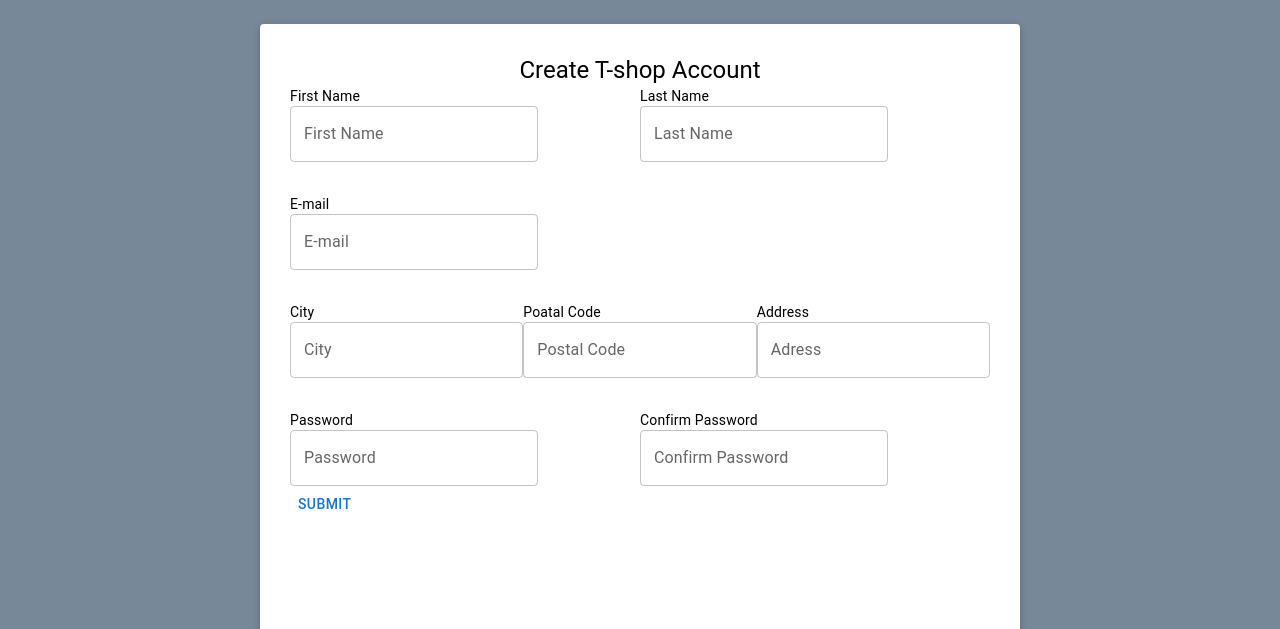
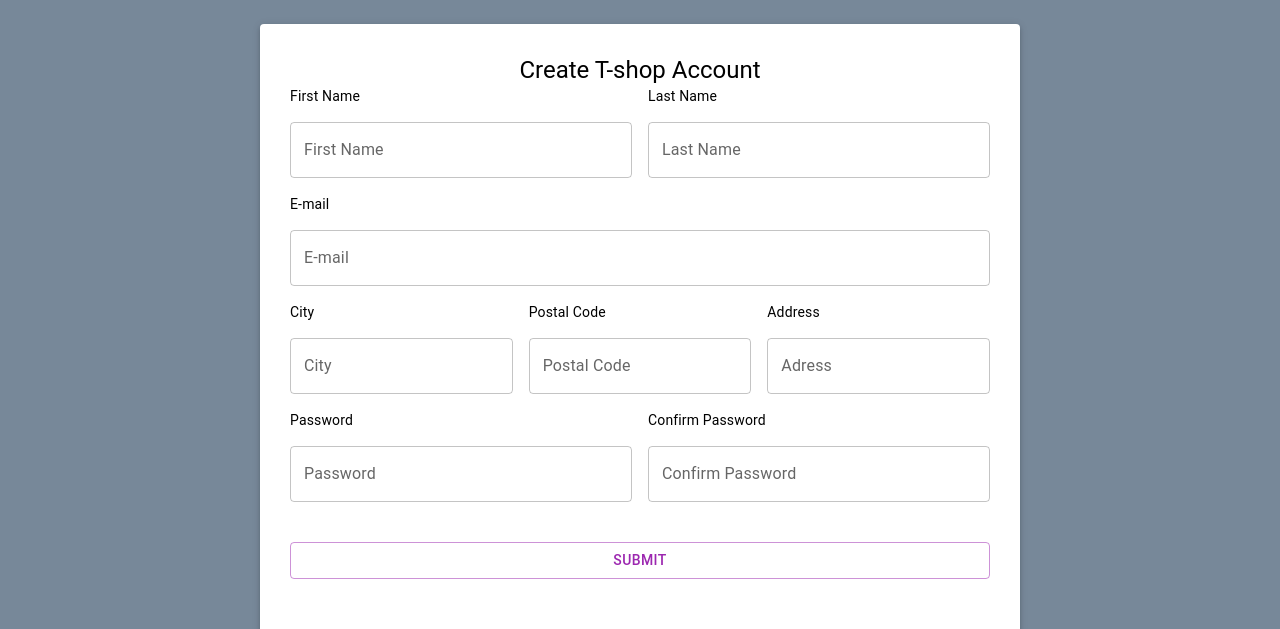
Before and after one commit to tatojajo/eCommerce, a React (Vite) app: page /register in a window 1280 px wide. Shown: the part 128-757 px from the top of the page. Built offline with nearby package versions, Linux system fonts and the light colour scheme.

Commit message:
product page

```diff
--- a/src/@types/general.d.ts
+++ b/src/@types/general.d.ts
@@ -16,12 +16,16 @@
   total_found: number;
 };
 
+type selectedProduct = ProductItem  | CartProductItem
+
 type HomeState = {
   products: ProductItem[];
   sliderImages: [];
   totalProducts: number;
   cartItems: CartProductItem[];
+  categories:string[]
   searchResults: ProductItem[] | null;
+  selectedProduct:selectedProduct | null;
   loading: boolean;
   error: any;
 };
--- a/src/App.tsx
+++ b/src/App.tsx
@@ -1,6 +1,6 @@
 import React from "react";
-import { Routes, Route } from "react-router-dom";
-
+import { Routes, Route, Router } from "react-router-dom";
+import { useAppSelector } from "./redux/hooks";
 // * components
 import Header from "./component/Header";
 import Footer from "./component/Footer";
@@ -8,20 +8,28 @@
 import Product from "./pages/Product";
 import SignIn from "./pages/SignIn";
 import Register from "./pages/Register";
+import { HomeState } from "./@types/general";
 
 const App = () => {
+  const { selectedProduct } = useAppSelector<HomeState>(
+    (state) => state.homeReducer
+  );
+
   return (
-    <div>
+    <>
       <Header />
 
       <Routes>
         <Route path="/" element={<Home />} />
-        <Route path="/product" element={<Product />} />
+        <Route
+          path={`/product/:id/${selectedProduct?.title}`}
+          element={<Product />}
+        />
         <Route path="/register" element={<Register />} />
       </Routes>
 
       <Footer />
-    </div>
+    </>
   );
 };
 
--- a/src/component/Header/Header.tsx
+++ b/src/component/Header/Header.tsx
@@ -49,7 +49,7 @@
 
   return (
     <div>
-      <AppBar position="sticky" color="primary">
+      <AppBar position='static' color="primary">
         {/* <Container maxWidth="xl"> */}
         <HeaderWraper>
           <LogoTitle
--- a/src/component/ProductsContainer/ProductsContainer.tsx
+++ b/src/component/ProductsContainer/ProductsContainer.tsx
@@ -6,6 +6,7 @@
   saveProductsTotalAmount,
   saveSliderImages,
   nextPage,
+  saveCategories,
 } from "../../pages/Home/redux/actions";
 
 import ProductCard from "../ProductCard";
@@ -17,14 +18,14 @@
 
 import { Pagination, Stack } from "@mui/material";
 import { MainContainer, ProductContainer } from "./ProductsContainer.Style";
-import { ProductItem } from "../../@types/general";
+import { HomeState, ProductItem } from "../../@types/general";
 import { useAppSelector } from "../../redux/hooks";
 import Slider from "../Slider/Slider";
 
 const ProductsContainer = () => {
   const dispatch = useDispatch();
 
-  const { products, totalProducts } = useAppSelector(
+  const { products, totalProducts } = useAppSelector<HomeState>(
     (state) => state.homeReducer
   );
 
@@ -51,6 +52,7 @@
     try {
       const getproducts = async () => {
         const { data } = await getAllProducts();
+        console.log(data)
         dispatch(saveProductsData(data.products));
         dispatch(saveProductsTotalAmount(data.total_found));
         dispatch(saveSliderImages(data.products));
--- a/src/pages/Home/redux/reducer.ts
+++ b/src/pages/Home/redux/reducer.ts
@@ -1,6 +1,7 @@
 import { HomeState } from "../../../@types/general";
 import {
   ADD_PRODUCT_CART,
+  MOVE_TO_PRODUCT_PAGE,
   NEXT_PAGE_DATA,
   SAVE_PRODUCTS_DATA,
   SAVE_PRODUCTS_TOTAL_AMOUNT,
@@ -15,9 +16,11 @@
   sliderImages: [],
   totalProducts: 0,
   cartItems: [],
+  categories:[],
+  searchResults: null,
+  selectedProduct:null ,
   loading: false,
   error: null,
-  searchResults: null
 };
 
 const homeReducer = (state = initialState, action: HOME_ACTIONS) => {
@@ -25,21 +28,23 @@
     case SAVE_PRODUCTS_DATA:
       return {
         ...state,
-        products: action.payload,
+        products: action.products,
       };
     case SAVE_PRODUCTS_TOTAL_AMOUNT:
       return {
         ...state,
-        totalProducts: action.payload,
+        totalProducts: action.total,
       };
     case SAVE_SLIDER_IMAGES:
-      const products = action.payload;
+      const products = action.products;
       const images = products.map((product) => product.images[0]);
       return { ...state, sliderImages: images };
+      // case SAVE_CATEGORIES:
+
     case NEXT_PAGE_DATA:
-      return { ...state, products: action.payload };
+      return { ...state, products: action.products };
     case ADD_PRODUCT_CART:
-      const productToAdd = action.payload;
+      const productToAdd = action.product;
       const cartItems = state.cartItems;
       const existingProduct = cartItems.find(
         (item) => item.id === productToAdd.id
@@ -62,15 +67,18 @@
         cartItems[indexOfExistingProduct] = updatePorductQuantity;
         return { ...state, cartItems: cartItems };
       }
+      case MOVE_TO_PRODUCT_PAGE:
+       return {...state, selectedProduct: action.product}
+
     case SET_LOADING:
       return {
         ...state,
-        loading: action.payload,
+        loading: action.type
       };
     case SET_ERROR:
       return {
         ...state,
-        error: action.payload,
+        error: action.error,
       };
     default:
       return state;
--- a/src/pages/Product/Product.tsx
+++ b/src/pages/Product/Product.tsx
@@ -1,11 +1,70 @@
-import React from 'react'
+import React, { useState } from "react";
+import { useAppSelector } from "../../redux/hooks";
+import { HomeState } from "../../@types/general";
+import { Box, Typography, Container } from "@mui/material";
 
+const Product = () => {
+  const [productImage, setProductImage] = useState(0);
+  const { selectedProduct } = useAppSelector<HomeState>(
+    (state) => state.homeReducer
+  );
+  return (
+    <Box
+      sx={{
+        display: "flex",
+        flexDirection: "column",
+        alignItems: "center",
+        justifyContent: "center",
+      }}
+    >
+      <Box
+        sx={{
+          height:'500px',
+          display: "flex",
+          alignItems: "center",
+          justifyContent: "space-between",
+          padding: "30px",
+          marginTop: "60px",
+        }}
+      >
+        <Box sx={{ width: "50%", height:'300px' }}>
+          <img src={selectedProduct?.images[productImage]} alt="" />
+        </Box>
+        <Box sx={{ width: "50%", height:'300px', display:'flex', flexDirection:'column', justifyContent:'space-between' }}>
+          <Typography variant="h3" color="initial">
+            Brand: {selectedProduct?.brand}
+          </Typography>
+          <Typography variant="h5" color="initial">
+            Model: {selectedProduct?.title}
+          </Typography>
+          <Typography variant="h6" color="initial">
+            Category: {selectedProduct?.category}
+          </Typography>
+          <Typography variant="h6" color="initial">
+            Price: ${selectedProduct?.price}
+          </Typography>
+        </Box>
+      </Box>
+      <Box>
+        <Container maxWidth="xl" sx={{ display: "flex", gap: "10px" }}>
+          {selectedProduct?.images.map((image, index) => {
+            return (
+              <Box
+                onClick={() => setProductImage(index)}
+                sx={{
+                  border: "2px solid black",
+                  borderRadius: "10px",
+                  padding: "10px",
+                }}
+              >
+                <img src={image} width="100px" height="100px" alt="image" />
+              </Box>
+            );
+          })}
+        </Container>
+      </Box>
+    </Box>
+  );
+};
 
-
-const Product = ()=>{
-    return(
-        <div>hello</div>
-    )
-}
-
-export default Product
+export default Product;
--- a/src/pages/Register/Register.tsx
+++ b/src/pages/Register/Register.tsx
@@ -37,56 +37,63 @@
 
         <Box>
           <form>
-            <Grid container gap={4}>
-              <Grid container columns={12}>
-                <Grid item xs={6}>
-                  <Typography variant="body2" color="initial">First Name</Typography>
-                  <TextField id="" label="First Name" />
-                </Grid>
-                <Grid item xs={6}>
-                  <Typography variant='body2' color="initial">Last Name</Typography>
-                  <TextField id="" label="Last Name" />
-                </Grid>
+            <Grid container spacing={2}>
+              <Grid item xs={12} sm={6}>
+                <Typography mb={2} variant="body2" color="initial">
+                  First Name
+                </Typography>
+                <TextField fullWidth id="" label="First Name" />
               </Grid>
-              <Grid container columns={12}>
-                <Grid item xs={12}>
+              <Grid item xs={12} sm={6}>
+                <Typography mb={2} variant="body2" color="initial">
+                  Last Name
+                </Typography>
+                <TextField fullWidth id="" label="Last Name" />
+              </Grid>
 
-                <Typography variant="body2" color="initial">E-mail</Typography>
-                <TextField
-                  id=""
-                  label="E-mail"
-                />
-                </Grid>
+              <Grid item xs={12}>
+                <Typography mb={2} variant="body2" color="initial">
+                  E-mail
+                </Typography>
+                <TextField fullWidth id="" label="E-mail" />
               </Grid>
-              <Grid container xs={12}>
-                <Grid item xs={4}>
-                <Typography variant="body2" color="initial">City</Typography>
-                  <TextField id="" label="City" />
-                </Grid>
-                <Grid item xs={4}>
-                  <Typography variant="body2" color="initial">Poatal Code</Typography>
 
-                  <TextField id="" label="Postal Code" />
-                </Grid>
-                <Grid item xs={4}>
-                <Typography variant="body2" color="initial">Address</Typography>
-                  <TextField id="" label="Adress" />
-                </Grid>
+              <Grid item xs={12} sm={4}>
+                <Typography mb={2} variant="body2" color="initial">
+                  City
+                </Typography>
+                <TextField fullWidth id="" label="City" />
               </Grid>
-              <Grid container xs={12}>
-                <Grid item xs={6}>
-                <Typography variant="body2" color="initial">Password</Typography>
-                  <TextField id="" label="Password" />
-                </Grid>
-                <Grid item xs={6}>
-                  <Typography variant="body2" color="initial">Confirm Password</Typography>
-                  <TextField id="" label="Confirm Password" />
-                </Grid>
+              <Grid item xs={12} sm={4}>
+                <Typography mb={2} variant="body2" color="initial">
+                  Postal Code
+                </Typography>
+
+                <TextField fullWidth id="" label="Postal Code" />
+              </Grid>
+              <Grid item xs={12} sm={4}>
+                <Typography mb={2} variant="body2" color="initial">
+                  Address
+                </Typography>
+                <TextField fullWidth id="" label="Adress" />
+              </Grid>
+
+              <Grid item xs={12} sm={6}>
+                <Typography mb={2} variant="body2" color="initial">
+                  Password
+                </Typography>
+                <TextField fullWidth id="" label="Password" />
+              </Grid>
+              <Grid item xs={12} sm={6}>
+                <Typography mb={2} variant="body2" color="initial">
+                  Confirm Password
+                </Typography>
+                <TextField fullWidth id="" label="Confirm Password" />
+              </Grid>
+              <Grid item xs={12} mt={3}>
+                <Button fullWidth variant='outlined' color='secondary'>Submit</Button>
               </Grid>
             </Grid>
-            <Box>
-              <Button >Submit</Button>
-            </Box>
           </form>
         </Box>
       </Paper>
```
Also changed, not shown: src/Helpers/Services/products.ts (+7 -5 lines), src/component/ProductCard/ProductCardItem.tsx (+24 -6 lines), src/pages/Home/redux/actions.ts (+35 -21 lines), src/pages/Home/redux/types.ts (+22 -8 lines).
